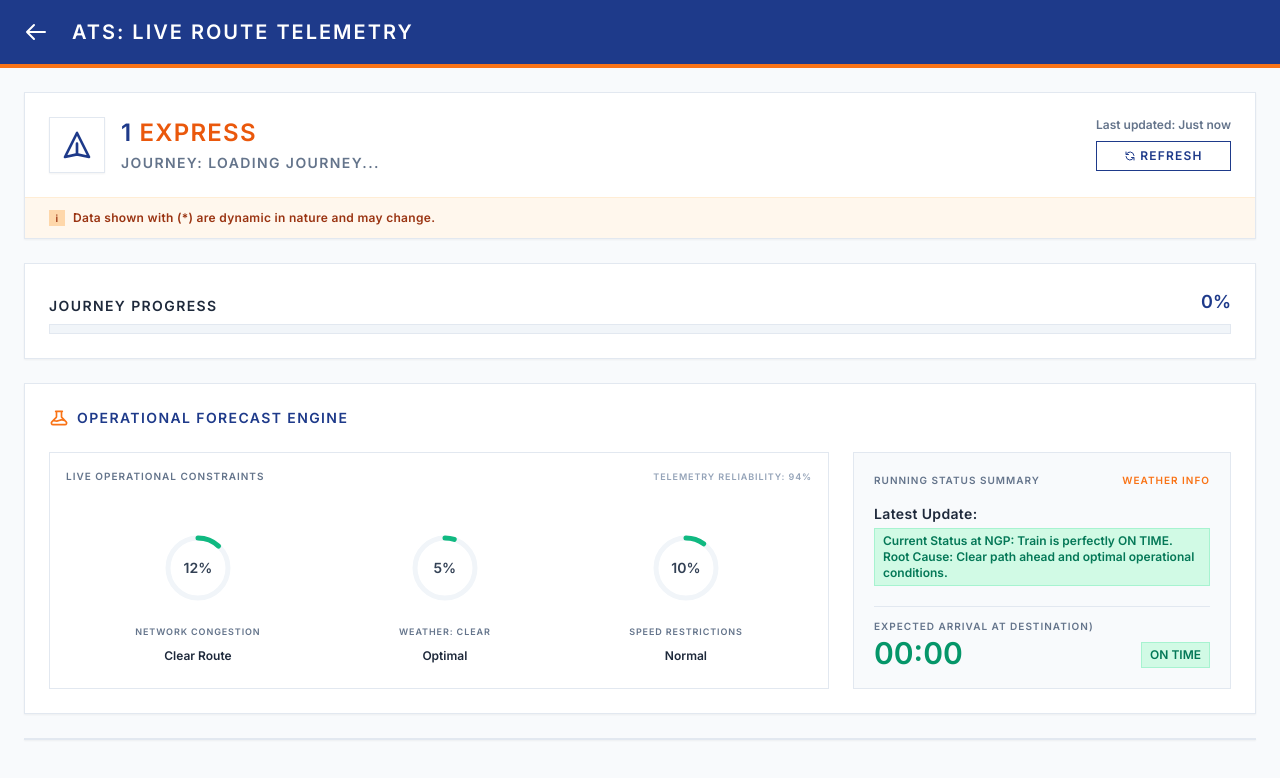
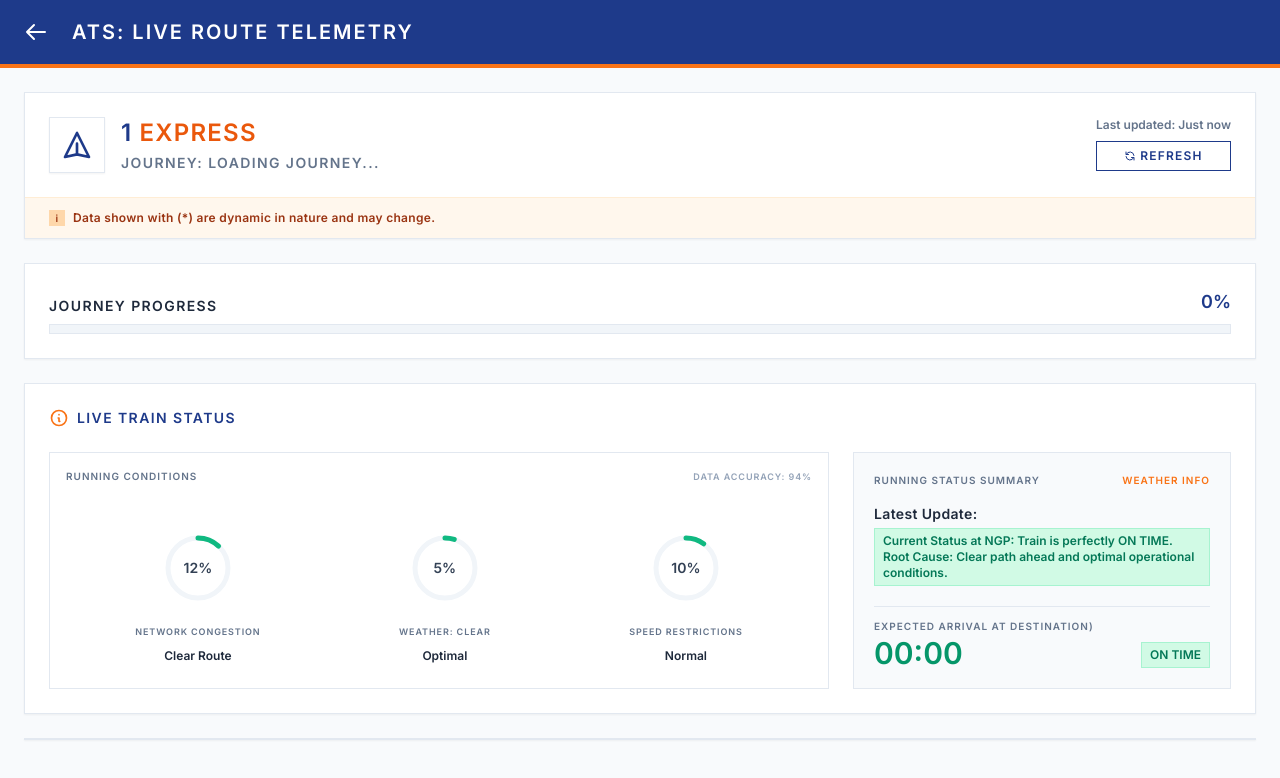
Before and after one commit to achuthmanne/railsamay-SIH, a React (Vite) app in the folder frontend/: page /forecast/1 in a window 1280 px wide. Shown: the top 778 px of the page. Built offline with nearby package versions, Linux system fonts and the light colour scheme; no server answers.

Commit message:
style: replace complex technical ATS terminology with standard Indian Railways passenger-friendly terms and update icons

```diff
--- a/frontend/src/pages/PassengerTracking.jsx
+++ b/frontend/src/pages/PassengerTracking.jsx
@@ -466,8 +466,8 @@ function PassengerForecastView({ trainNo, onBack }) {
 
         <div className="flex justify-between items-center mb-6">
           <h3 className="text-sm font-black text-[#1E3A8A] tracking-widest uppercase flex items-center">
-            <svg className="w-5 h-5 mr-2 text-orange-500" fill="none" stroke="currentColor" viewBox="0 0 24 24"><path strokeLinecap="round" strokeLinejoin="round" strokeWidth="2" d="M19.428 15.428a2 2 0 00-1.022-.547l-2.387-.477a6 6 0 00-3.86.517l-.318.158a6 6 0 01-3.86.517L6.05 15.21a2 2 0 00-1.806.547M8 4h8l-1 1v5.172a2 2 0 00.586 1.414l5 5c1.26 1.26.367 3.414-1.415 3.414H4.828c-1.782 0-2.674-2.154-1.414-3.414l5-5A2 2 0 009 10.172V5L8 4z"></path></svg>
-            Operational Forecast Engine
+            <svg className="w-5 h-5 mr-2 text-orange-500" fill="none" stroke="currentColor" viewBox="0 0 24 24"><path strokeLinecap="round" strokeLinejoin="round" strokeWidth="2" d="M13 16h-1v-4h-1m1-4h.01M21 12a9 9 0 11-18 0 9 9 0 0118 0z"></path></svg>
+            Live Train Status
           </h3>
         </div>
 
--- a/frontend/src/pages/TrainForecast.jsx
+++ b/frontend/src/pages/TrainForecast.jsx
@@ -360,8 +360,8 @@ export default function TrainForecast() {
 
             <div className="flex justify-between items-center mb-6">
               <h3 className="text-sm font-black text-[#1E3A8A] tracking-widest uppercase flex items-center">
-                <svg className="w-5 h-5 mr-2 text-orange-500" fill="none" stroke="currentColor" viewBox="0 0 24 24"><path strokeLinecap="round" strokeLinejoin="round" strokeWidth="2" d="M19.428 15.428a2 2 0 00-1.022-.547l-2.387-.477a6 6 0 00-3.86.517l-.318.158a6 6 0 01-3.86.517L6.05 15.21a2 2 0 00-1.806.547M8 4h8l-1 1v5.172a2 2 0 00.586 1.414l5 5c1.26 1.26.367 3.414-1.415 3.414H4.828c-1.782 0-2.674-2.154-1.414-3.414l5-5A2 2 0 009 10.172V5L8 4z"></path></svg>
-                Operational Forecast Engine
+                <svg className="w-5 h-5 mr-2 text-orange-500" fill="none" stroke="currentColor" viewBox="0 0 24 24"><path strokeLinecap="round" strokeLinejoin="round" strokeWidth="2" d="M13 16h-1v-4h-1m1-4h.01M21 12a9 9 0 11-18 0 9 9 0 0118 0z"></path></svg>
+                Live Train Status
               </h3>
 
             </div>
@@ -419,8 +419,8 @@ export default function TrainForecast() {
               <div className="grid grid-cols-1 md:grid-cols-3 gap-6">
                 <div className="col-span-2 border border-slate-200 p-4 bg-white flex flex-col justify-between">
                    <div className="flex justify-between items-center mb-2">
-                     <div className="text-[10px] text-slate-500 font-bold uppercase tracking-widest">Live Operational Constraints</div>
-                     <div className="text-[9px] text-slate-400 font-bold uppercase tracking-widest">Telemetry Reliability: 94%</div>
+                     <div className="text-[10px] text-slate-500 font-bold uppercase tracking-widest">Running Conditions</div>
+                     <div className="text-[9px] text-slate-400 font-bold uppercase tracking-widest">Data Accuracy: 94%</div>
                    </div>
 
                    <div className="flex justify-around items-center pt-2">
```
